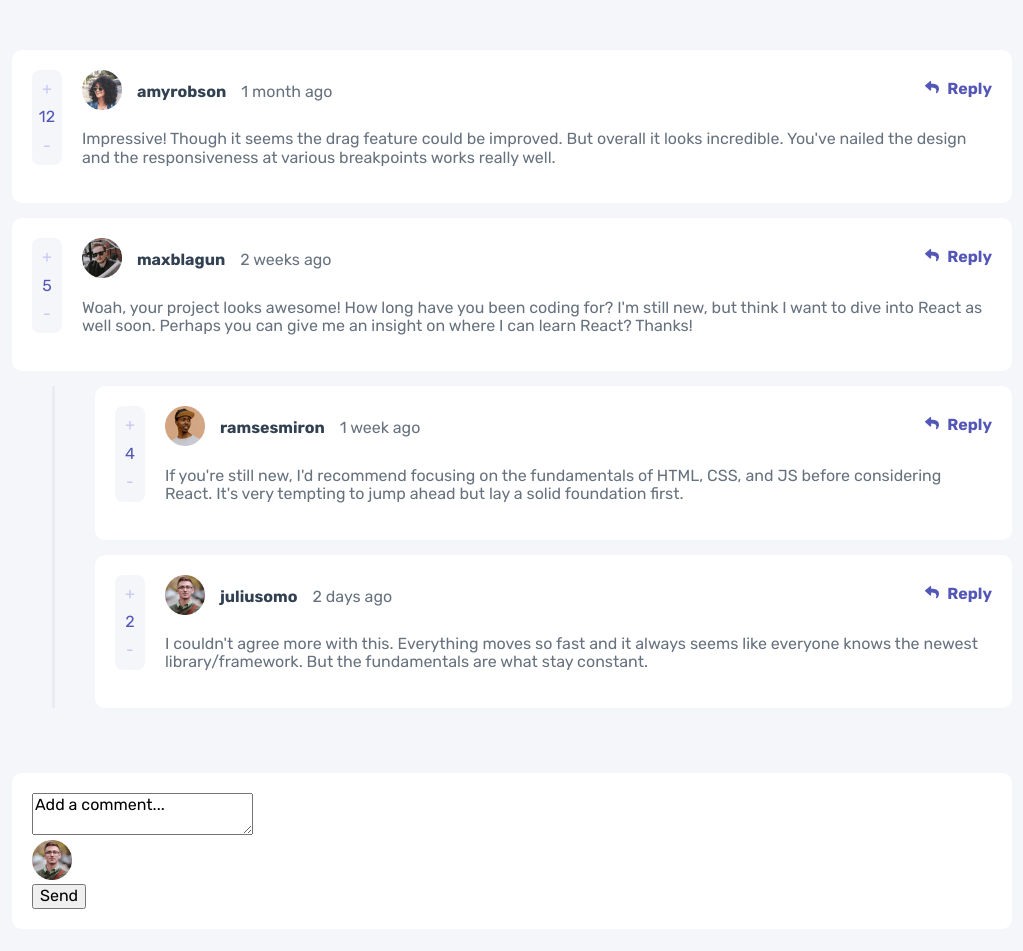
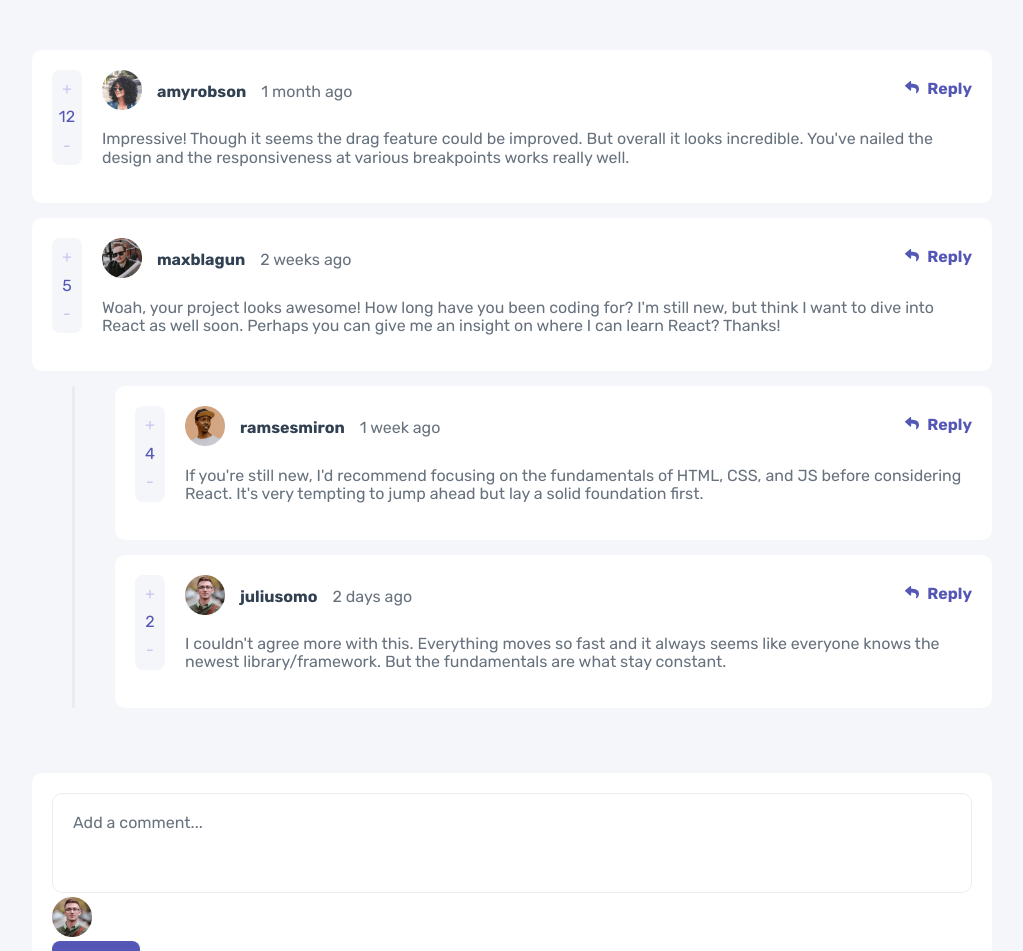
Before and after one commit to Kerri-AnnBates/interactive-comments, a React (Create React App) app in the folder client/: page / in a window 1280 px wide. Shown: the top 951 px of the page, without its empty margins (128-1151 px from the left). Before the commit the page ends 929 px from the top, so only its background shows below. Built offline with nearby package versions, Linux system fonts and the light colour scheme.

Commit message:
style textarea

```diff
--- a/client/src/components/AddComment.js
+++ b/client/src/components/AddComment.js
@@ -5,7 +5,7 @@ const AddComment = ({ currentUser }) => {
         <div className='comment-editor'>
             <textarea defaultValue='Add a comment...'></textarea>
             <div className='avatar'><img alt='author profile picture' src={currentUser?.image.png} /></div>
-            <button>Send</button>
+            <button className='primary-btn'>Send</button>
         </div>
     )
 }
--- a/client/src/styles/css/app.css
+++ b/client/src/styles/css/app.css
@@ -337,6 +337,10 @@ template {
   display: none;
 }
 
+* {
+  box-sizing: border-box;
+}
+
 html {
   height: 100%;
 }
@@ -366,6 +370,25 @@ img {
   margin-left: 40px;
   padding-left: 40px;
   border-left: 3px solid #eaecf1;
+}
+
+.primary-btn {
+  display: inline-block;
+  padding: 10px 25px;
+  border-radius: 8px;
+  border: none;
+  background-color: #5457b6;
+  color: #ffffff;
+}
+
+textarea {
+  min-width: 100%;
+  min-height: 100px;
+  resize: none;
+  color: #67727e;
+  padding: 20px;
+  border-radius: 10px;
+  border: 1px solid #eaecf1;
 }
 
 .comment, .comment-editor {
--- a/client/src/styles/sass/_base.scss
+++ b/client/src/styles/sass/_base.scss
@@ -1,3 +1,7 @@
+* {
+    box-sizing: border-box;
+}
+
 html {
     height: 100%;
 }
@@ -30,3 +34,22 @@ img {
     padding-left: 40px;
     border-left: 3px solid $lightGrey;
 }
+
+.primary-btn {
+    display: inline-block;
+    padding: 10px 25px;
+    border-radius: 8px;
+    border: none;
+    background-color: $moderateBlue;
+    color: $white;
+}
+
+textarea {
+    min-width: 100%;
+    min-height: 100px;
+    resize: none;
+    color: $greyishBlue;
+    padding: 20px;
+    border-radius: 10px;
+    border: 1px solid $lightGrey;
+}
```
